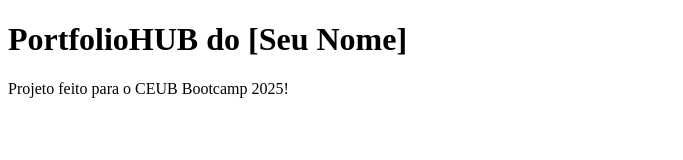
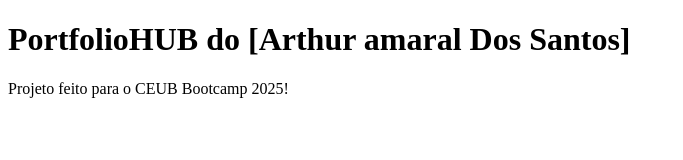
Before and after one commit to ArthurAmaral17/portfolio-hub, a plain HTML site: page index.html in a window 1280 px wide. Shown: the whole page, without its empty margins (0-683 px from the left). Drawn offline with Linux system fonts and the light colour scheme.

Commit message:
Update index.html

```diff
--- a/index.html
+++ b/index.html
@@ -4,7 +4,7 @@
     <title>Meu PortfolioHUB</title>
 </head>
 <body>
-    <h1>PortfolioHUB do [Seu Nome]</h1>
+    <h1>PortfolioHUB do [Arthur amaral Dos Santos]</h1>
     <p>Projeto feito para o CEUB Bootcamp 2025!</p>
 </body>
 </html>
```
